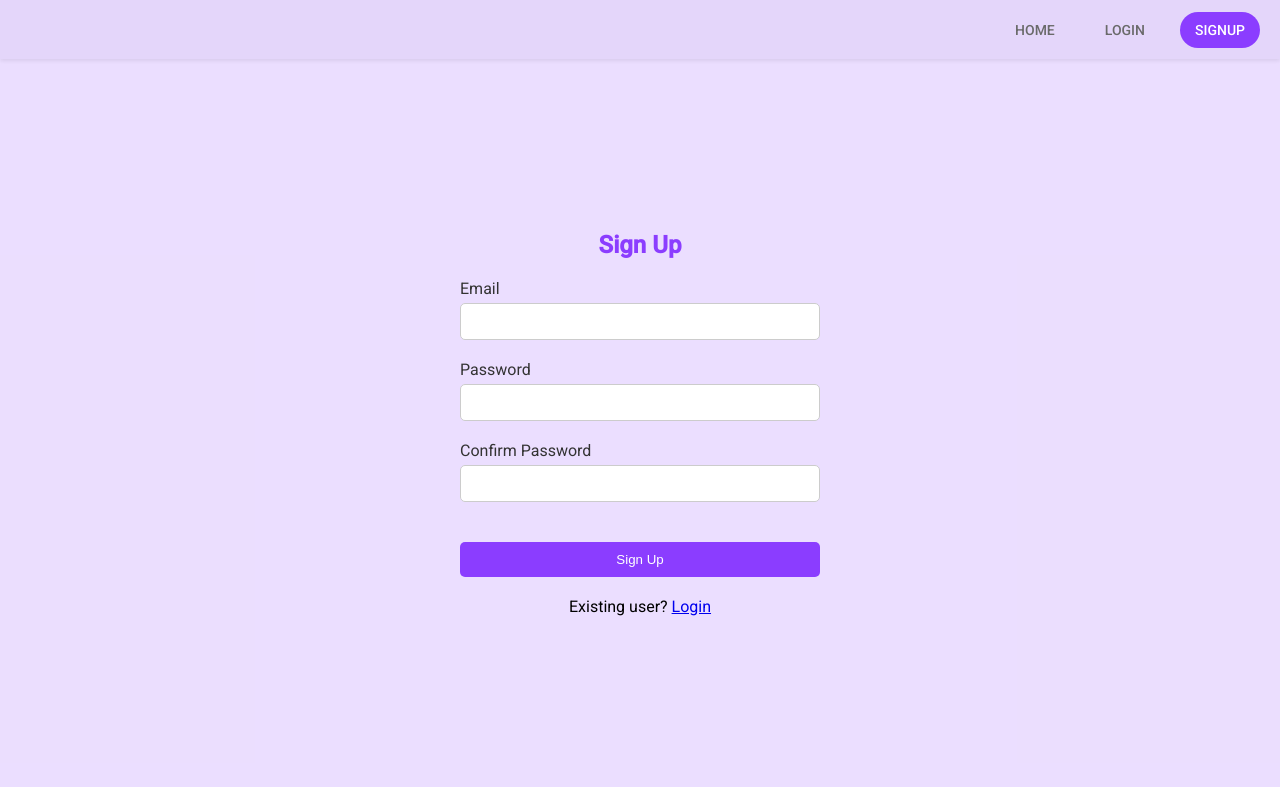
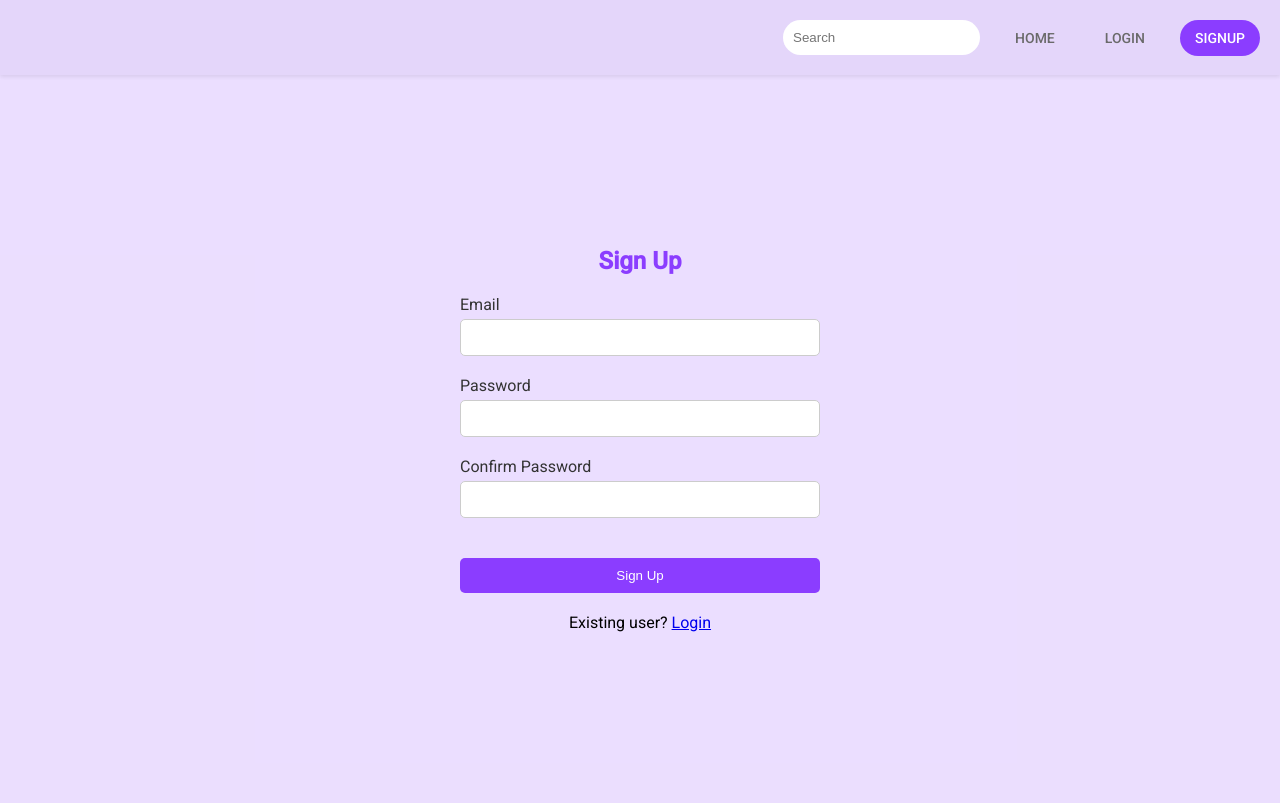
Before and after one commit to thianesh-03/shopkaro, an Angular app: page /signup in a window 1280 px wide. Built offline with nearby package versions, Linux system fonts and the light colour scheme.

Commit message:
Feat: search box added

```diff
--- a/src/app/header/header.component.css
+++ b/src/app/header/header.component.css
@@ -1,4 +1,4 @@
-nav {
+nav, #nav-bar{
     display: flex;
     justify-content: flex-end;
     align-items: center;
@@ -27,11 +27,22 @@ nav {
     background-color: #f5f5f5;
   }
 
-  nav li:nth-child(3) a {
+  nav li:nth-child(4) a {
     background-color: #8b3dff;
     color: #fff;
   }
 
-  nav li:nth-child(3) a:hover {
+  nav li:nth-child(4) a:hover {
     background-color: #7528d9;
   }
+
+  #search-input{
+    padding: 10px;
+    box-align:center;
+    border-radius: 20px;
+    border:none;
+  }
+
+  #search-input:hover {
+    background-color: #f5f5f5;
+  }
--- a/src/app/header/header.component.html
+++ b/src/app/header/header.component.html
@@ -1,4 +1,5 @@
 <nav>
+    <input id="search-input" placeholder="Search" (click)="onSearch()">
     <li><a routerLink="">Home</a></li>
     <li><a routerLink="login">Login</a></li>
     <li><a routerLink="signup">Signup</a></li>
--- a/src/app/header/header.component.ts
+++ b/src/app/header/header.component.ts
@@ -1,12 +1,20 @@
 import { Component } from '@angular/core';
+import { FormsModule } from '@angular/forms';
 import { RouterLink, RouterOutlet } from '@angular/router';
+import { Router } from '@angular/router';
 
 @Component({
   selector: 'app-header',
   standalone: true,
-  imports: [RouterLink,RouterOutlet],
+  imports: [RouterLink,RouterOutlet,FormsModule],
   templateUrl: './header.component.html',
   styleUrl: './header.component.css'
 })
 export class HeaderComponent {
+
+  constructor(private router: Router) {}
+
+    onSearch() {
+      this.router.navigate(['login']);
+    }
 }
```
